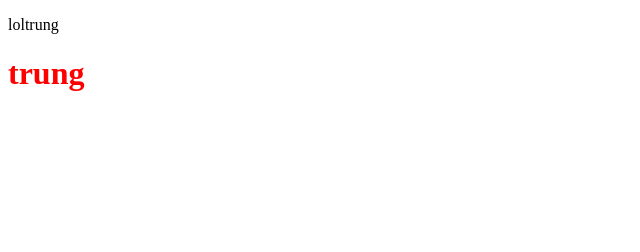
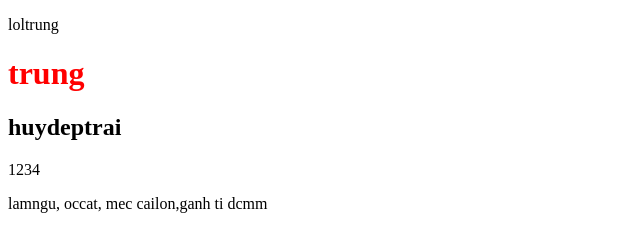
Before and after one commit to TonHuy30/ttdn_03, a plain HTML site: page index.html in a window 1280 px wide. Shown: the whole page, without its empty margins (0-640 px from the left). Drawn offline with Linux system fonts and the light colour scheme.

Commit message:
update file html branch footer

```diff
--- a/index.html
+++ b/index.html
@@ -13,5 +13,8 @@
     <h1>
         trung
     </h1>
+    <h2>huydeptrai</h2>
+    <p>1234</p>
+    <p>lamngu, occat, mec cailon,ganh ti dcmm</p>
 </body>
 </html>
```
